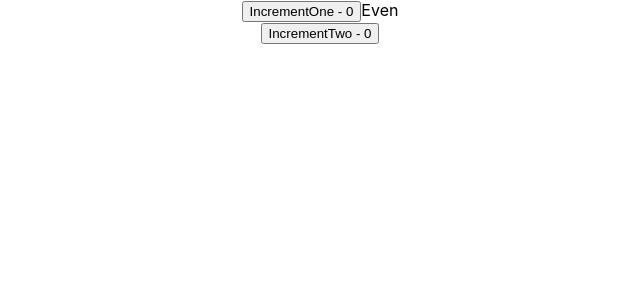
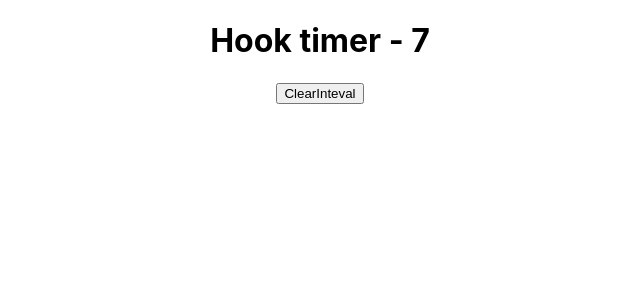
Before and after one commit to pradeepkumar724/ReactHooks, a React (Create React App) app: page / in a window 1280 px wide. Shown: the top 300 px of the page, without its empty margins (320-960 px from the left). Built offline with nearby package versions, Linux system fonts and the light colour scheme.

Commit message:
Use Ref Completed

```diff
--- a/src/App.js
+++ b/src/App.js
@@ -1,6 +1,8 @@
 import "./App.css";
 import CounterMemo from "./components/CounterMemo";
 import DataFetchingOne from "./components/DataFetchingOne";
+import HookTimer from "./components/HookTimer";
+import InputFocus from "./components/InputFocus";
 import ParentComponent from "./components/ParentComponent";
 // import React, { useContext, useReducer } from "react";
 // import ComponentA from "./ComponentA";
@@ -75,7 +77,9 @@ function App() {
       </CountContext.Provider> */}
       {/* <DataFetchingOne /> */}
       {/* <ParentComponent /> */}
-      <CounterMemo />
+      {/* <CounterMemo /> */}
+      {/* <InputFocus /> */}
+      <HookTimer />
     </div>
   );
 }
--- /dev/null
+++ b/src/components/HookTimer.js
@@ -0,0 +1,27 @@
+import React, { useEffect, useState, useRef } from "react";
+
+function HookTimer() {
+  const [timer, setTimer] = useState(0);
+  const intervalRef = useRef();
+
+  // although useref can hold a reference to a dom node using the refAttribute it can also be used to store any mutable value
+  //  the value will persist through the rerenders also not causing any additionaal renders when its value changes
+  useEffect(() => {
+    intervalRef.current = setInterval(() => {
+      setTimer((prevState) => prevState + 1);
+    }, 1000);
+    return () => {
+      clearInterval(intervalRef.current);
+    };
+  }, []);
+  return (
+    <div>
+      <h1>Hook timer - {timer}</h1>
+      <button onClick={() => clearInterval(intervalRef.current)}>
+        ClearInteval
+      </button>
+    </div>
+  );
+}
+
+export default HookTimer;
--- /dev/null
+++ b/src/components/InputFocus.js
@@ -0,0 +1,15 @@
+import React, { useEffect, useRef } from "react";
+
+function InputFocus() {
+  const inputRef = useRef(null);
+  useEffect(() => {
+    inputRef.current.focus();
+  }, []);
+  return (
+    <div>
+      <input ref={inputRef} />
+    </div>
+  );
+}
+
+export default InputFocus;
```
